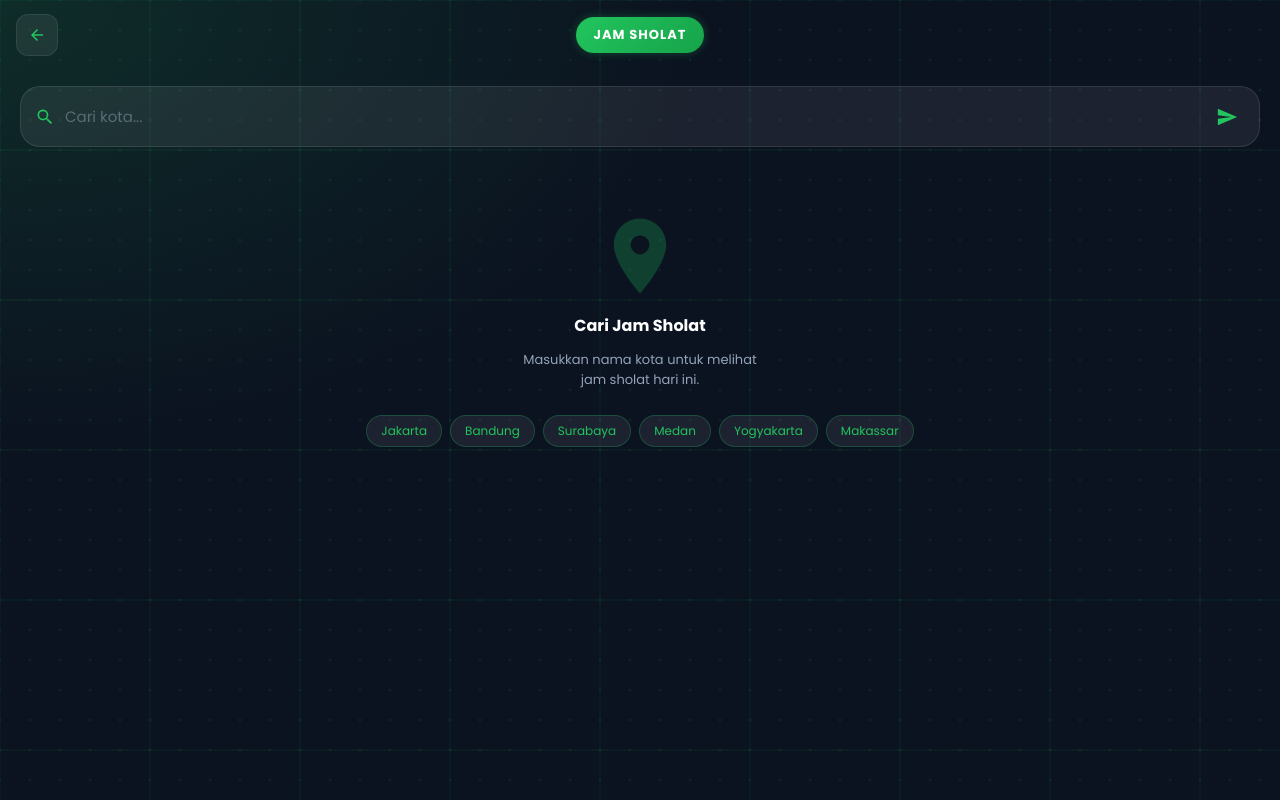
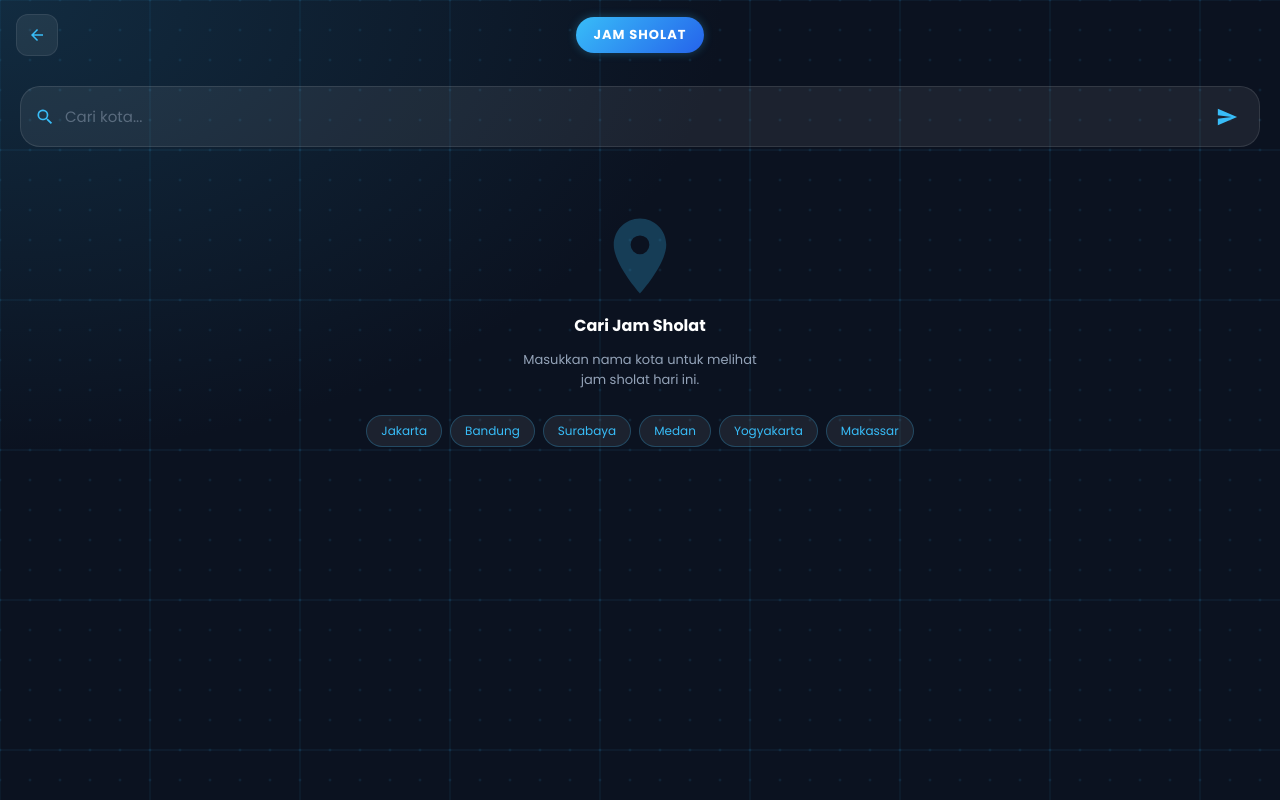
Before and after one commit to cikastore30-eng/Kenangan.pkl, a plain HTML site: page jadwal_sholat_page.html in a window 1280 px wide. Drawn offline with Linux system fonts and the light colour scheme.

Commit message:
Add files via upload

```diff
--- a/jadwal_sholat_page.html
+++ b/jadwal_sholat_page.html
@@ -10,8 +10,8 @@
      TEMA (menyesuaikan ThemeProvider di Flutter)
      ═══════════════════════════════════════════════════════════ */
   :root {
-    --primary-color: #22C55E;       /* hijau utama */
-    --accent-color: #16A34A;        /* hijau lebih gelap */
+    --primary-color: #38BDF8;       /* hijau utama */
+    --accent-color: #2563EB;        /* hijau lebih gelap */
     --background-color: #0B1220;    /* background gelap */
     --glass-primary: rgba(255, 255, 255, 0.04);
     --glass-secondary: rgba(255, 255, 255, 0.07);
@@ -44,7 +44,7 @@
     height: 100vh;
     display: flex;
     flex-direction: column;
-    background: radial-gradient(ellipse at top left, rgba(34,197,94,0.15) 0%, #0B1220 40%, #0B1220 100%);
+    background: radial-gradient(ellipse at top left, rgba(56,189,248,0.15) 0%, #0B1220 40%, #0B1220 100%);
     overflow: hidden;
   }
 
@@ -88,7 +88,7 @@
     padding: 8px 18px;
     background: linear-gradient(135deg, var(--primary-color), var(--accent-color));
     border-radius: 24px;
-    box-shadow: 0 0 10px rgba(34,197,94,0.3);
+    box-shadow: 0 0 10px rgba(56,189,248,0.3);
     font-size: 13px;
     font-weight: 700;
     letter-spacing: 1px;
@@ -111,10 +111,10 @@
     overflow-y: auto;
     padding: 20px;
     scrollbar-width: thin;
-    scrollbar-color: rgba(34,197,94,0.4) transparent;
+    scrollbar-color: rgba(56,189,248,0.4) transparent;
   }
   .scroll-area::-webkit-scrollbar { width: 6px; }
-  .scroll-area::-webkit-scrollbar-thumb { background: rgba(34,197,94,0.4); border-radius: 3px; }
+  .scroll-area::-webkit-scrollbar-thumb { background: rgba(56,189,248,0.4); border-radius: 3px; }
 
   /* ═══════════════════════════════════════════════════════════
      SEARCH BAR
@@ -130,7 +130,7 @@
     transition: border-color 0.2s;
   }
   .search-wrap:focus-within {
-    border-color: rgba(34,197,94,0.5);
+    border-color: rgba(56,189,248,0.5);
   }
   .search-wrap svg.search-icon {
     width: 20px; height: 20px;
@@ -161,7 +161,7 @@
     border-radius: 50%;
     transition: background 0.2s;
   }
-  .send-btn:hover { background: rgba(34,197,94,0.15); }
+  .send-btn:hover { background: rgba(56,189,248,0.15); }
   .send-btn svg { width: 22px; height: 22px; fill: var(--primary-color); }
 
   /* ═══════════════════════════════════════════════════════════
@@ -174,7 +174,7 @@
   }
   .spinner {
     width: 40px; height: 40px;
-    border: 3px solid rgba(34,197,94,0.25);
+    border: 3px solid rgba(56,189,248,0.25);
     border-top-color: var(--primary-color);
     border-radius: 50%;
     animation: spin 0.9s linear infinite;
@@ -272,7 +272,7 @@
     transition: all 0.25s ease;
   }
   .prayer-card:hover {
-    border-color: rgba(34,197,94,0.4);
+    border-color: rgba(56,189,248,0.4);
     transform: translateY(-2px);
   }
 
@@ -339,7 +339,7 @@
   }
   .empty-state svg {
     width: 90px; height: 90px;
-    fill: rgba(34,197,94,0.25);
+    fill: rgba(56,189,248,0.25);
   }
   .empty-state h3 {
     font-size: 16px;
@@ -366,14 +366,14 @@
   .chip {
     padding: 6px 14px;
     background: var(--glass-secondary);
-    border: 1px solid rgba(34,197,94,0.25);
+    border: 1px solid rgba(56,189,248,0.25);
     border-radius: 20px;
     font-size: 12px;
     color: var(--primary-color);
     cursor: pointer;
     transition: background 0.2s;
   }
-  .chip:hover { background: rgba(34,197,94,0.15); }
+  .chip:hover { background: rgba(56,189,248,0.15); }
 </style>
 </head>
 <body>
@@ -450,16 +450,16 @@ function drawGrid() {
 
   // Garis aksen hijau tiap 5 grid
   for (let x = 0; x <= w; x += gridSize * 5) {
-    svg += `<line x1="${x}" y1="0" x2="${x}" y2="${h}" stroke="rgba(34,197,94,0.08)" stroke-width="1.5"/>`;
+    svg += `<line x1="${x}" y1="0" x2="${x}" y2="${h}" stroke="rgba(56,189,248,0.08)" stroke-width="1.5"/>`;
   }
   for (let y = 0; y <= h; y += gridSize * 5) {
-    svg += `<line x1="0" y1="${y}" x2="${w}" y2="${y}" stroke="rgba(34,197,94,0.08)" stroke-width="1.5"/>`;
+    svg += `<line x1="0" y1="${y}" x2="${w}" y2="${y}" stroke="rgba(56,189,248,0.08)" stroke-width="1.5"/>`;
   }
 
   // Titik-titik
   for (let x = 0; x <= w; x += gridSize) {
     for (let y = 0; y <= h; y += gridSize) {
-      svg += `<circle cx="${x}" cy="${y}" r="1.5" fill="rgba(34,197,94,0.10)"/>`;
+      svg += `<circle cx="${x}" cy="${y}" r="1.5" fill="rgba(56,189,248,0.10)"/>`;
     }
   }
 
```
Also changed, not shown: index.html (+3 -3 lines).
